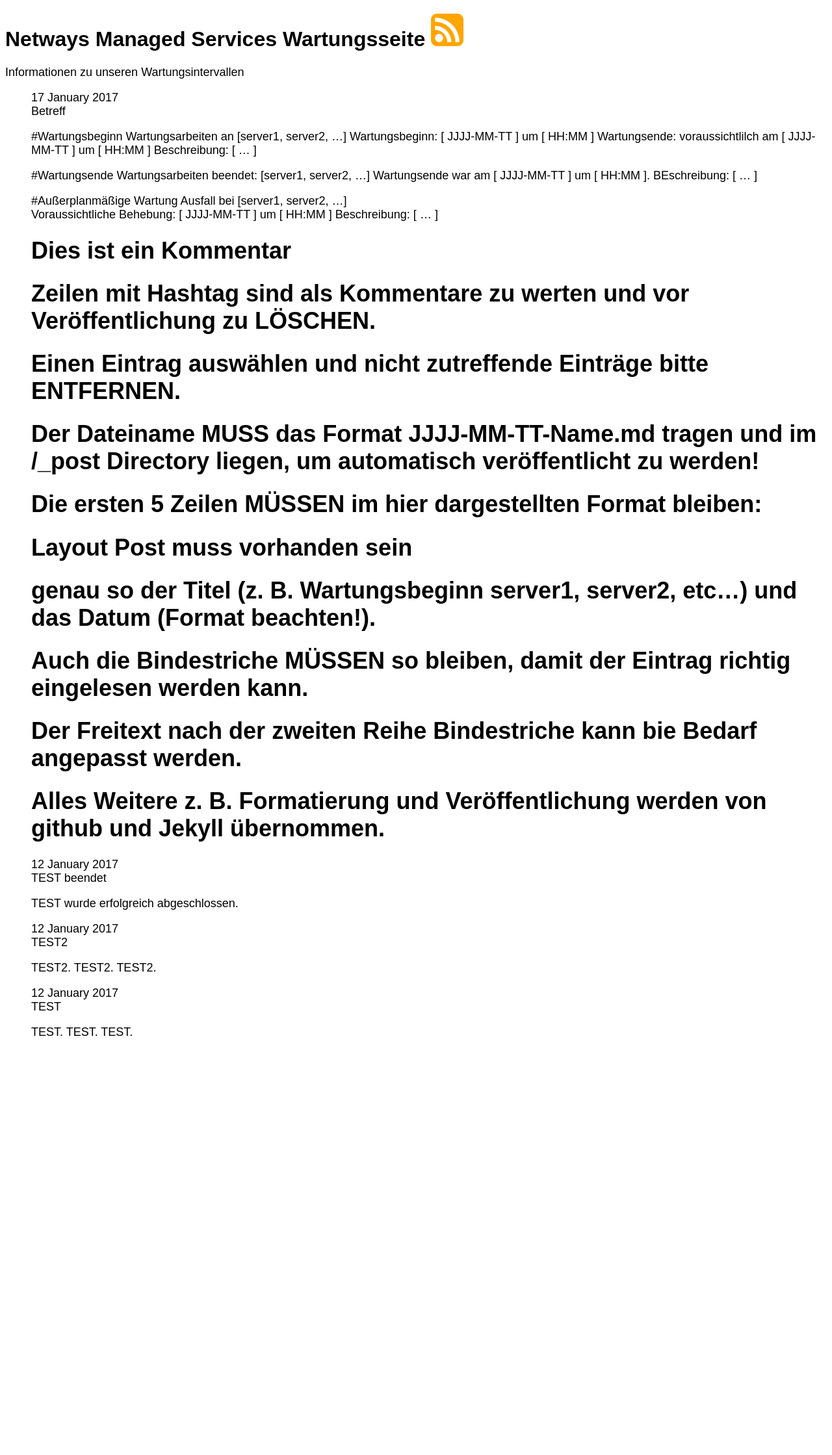
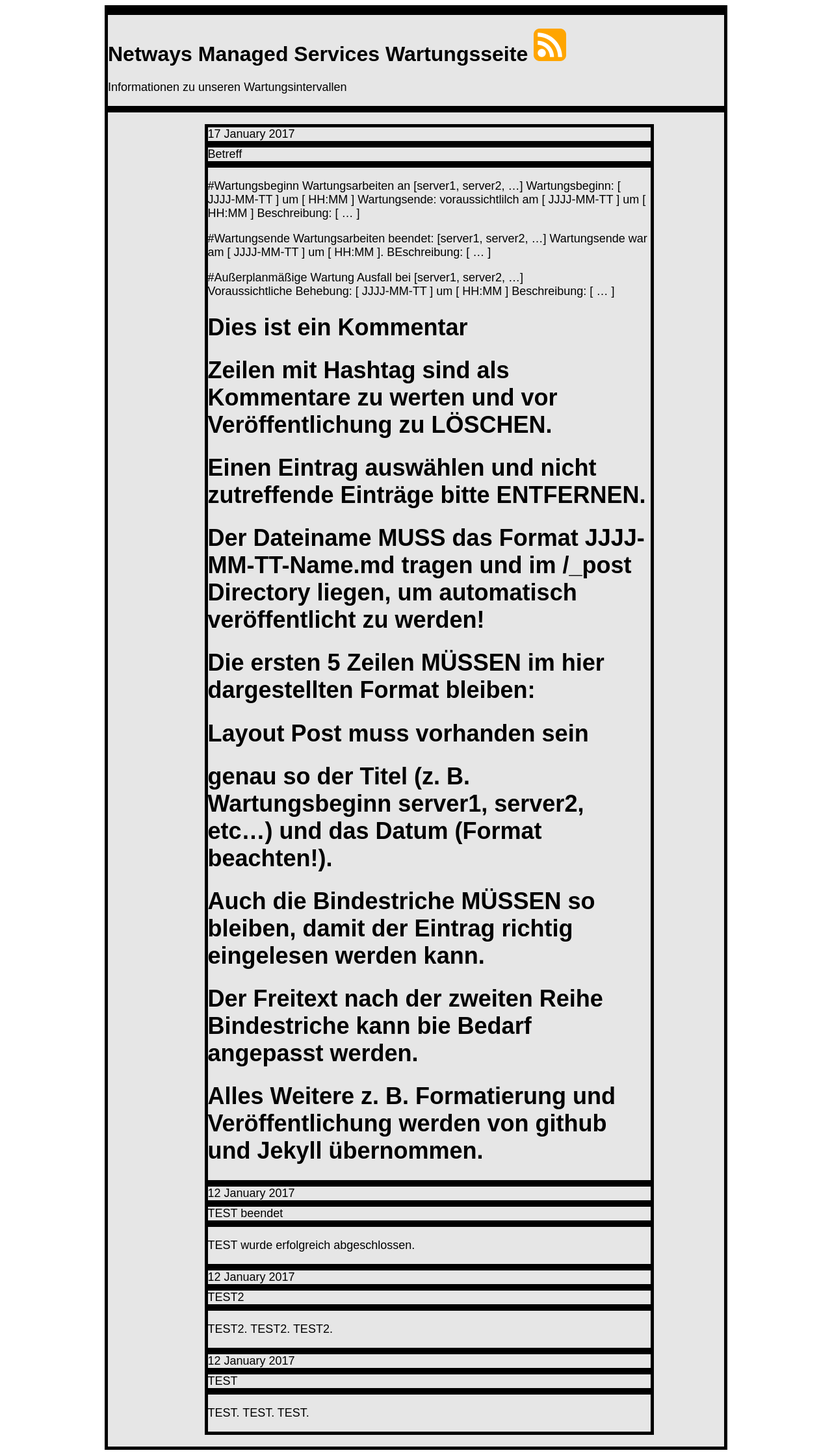
Before and after one commit to Storagegirl/storagegirl.github.io, a Jekyll site: the page built from index.html, in a window 1280 px wide. Shown: the whole page at 65% size. Built offline with Jekyll 4.4.1, drawn with Linux system fonts in a browser that asks for light colours; before the commit the page ends 1617 px from its top, so only the background shows below that.

Commit message:
Update main.css

```diff
--- a/css/main.css
+++ b/css/main.css
@@ -28,9 +28,51 @@
     text-align: centered;
 }
 
-.box {
+.boxsocial {
     background-color: #e6e6e6;
     margin: auto;
     width: 75%;
     border: 5px solid black;
 }
+
+.boxheader {
+    background-color: #e6e6e6;
+    margin: auto;
+    width: 75%;
+    border: 5px solid black;
+}
+
+.boxblog {
+    background-color: #e6e6e6;
+    margin: auto;
+    width: 75%;
+    border: 5px solid black;
+}
+
+.boxdate {
+    background-color: #e6e6e6;
+    margin: auto;
+    width: 75%;
+    border: 5px solid black;
+}
+
+.boxtitle {
+    background-color: #e6e6e6;
+    margin: auto;
+    width: 75%;
+    border: 5px solid black;
+}
+
+.boxcontent {
+    background-color: #e6e6e6;
+    margin: auto;
+    width: 75%;
+    border: 5px solid black;
+}
+
+.boxright {
+    background-color: #e6e6e6;
+    margin: auto;
+    width: 75%;
+    border: 5px solid black;
+}
```
